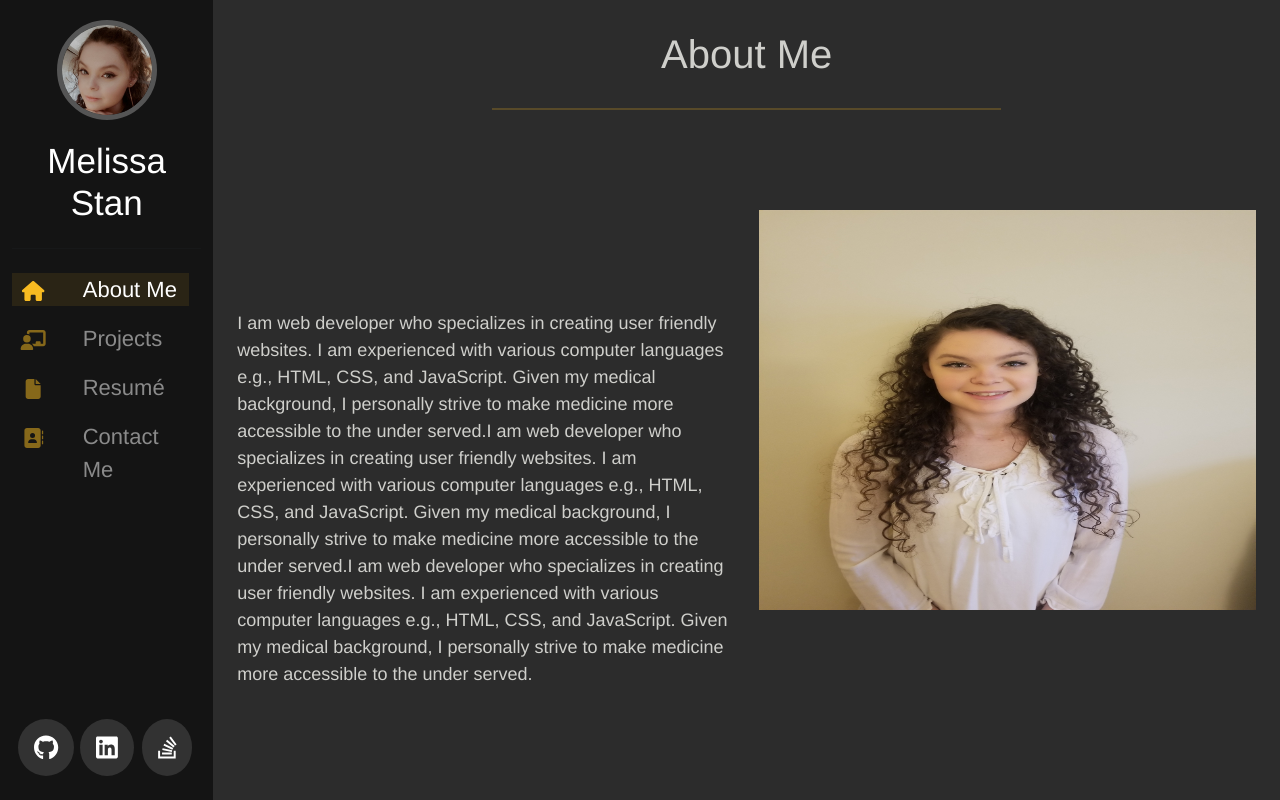
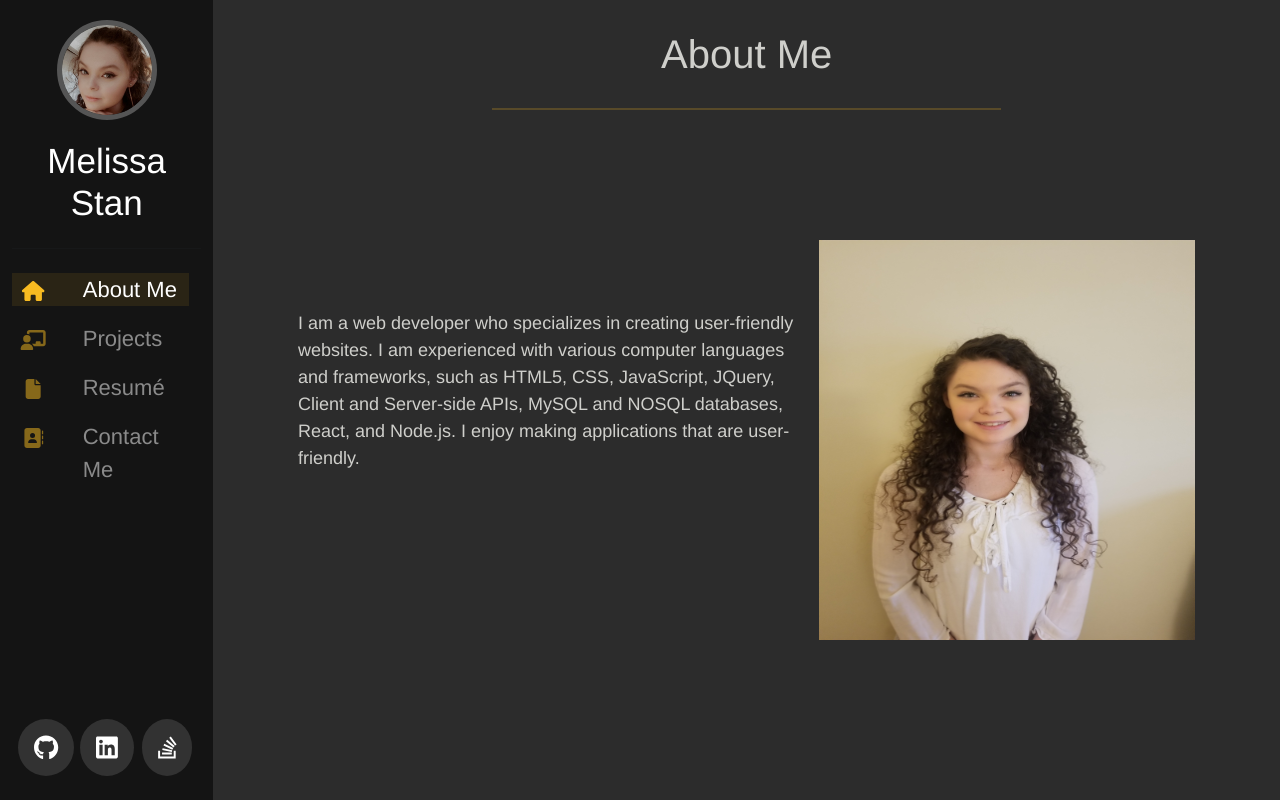
Before and after one commit to mstan19/portfolio-ms, a React (Create React App) app: page / in a window 1280 px wide. Built offline with nearby package versions, Linux system fonts and the light colour scheme.

Commit message:
readme is done

```diff
--- a/src/components/AboutMe.js
+++ b/src/components/AboutMe.js
@@ -8,8 +8,8 @@ function AboutMe() {
       <h1 className='row justify-content-center' id='about-me-title'>About Me</h1>
       <hr id='title-line'></hr>
       <div className='row justify-content-center my-2'>
-        <p className='col-6' id='about-me-text'>I am web developer who specializes in creating user friendly websites. I am experienced with various computer languages e.g., HTML, CSS, and JavaScript. Given my medical background, I personally strive to make medicine  more accessible to the under served.I am web developer who specializes in creating user friendly websites. I am experienced with various computer languages e.g., HTML, CSS, and JavaScript. Given my medical background, I personally strive to make medicine  more accessible to the under served.I am web developer who specializes in creating user friendly websites. I am experienced with various computer languages e.g., HTML, CSS, and JavaScript. Given my medical background, I personally strive to make medicine  more accessible to the under served. </p>
-        <img className='profile-pic col-6' src={profilePic} alt='about-me'/>
+        <p className='col-6' id='about-me-text'>I am a web developer who specializes in creating user-friendly websites. I am experienced with various computer languages and frameworks, such as HTML5, CSS, JavaScript, JQuery, Client and Server-side APIs, MySQL and NOSQL databases, React, and Node.js. I enjoy making applications that are user-friendly. </p>
+        <img className='profile-pic col-6' id='profile-pic' src={profilePic} alt='about-me'/>
       </div>
     </div>
   );
--- a/src/styles/AboutMe.css
+++ b/src/styles/AboutMe.css
@@ -1,7 +1,7 @@
-.profile-pic {
+#profile-pic {
     height: 400px;
     width: 400px;
-    margin-top: 50px;
+    margin-top: 30px;
 }
 
 #about-me-title {
```
Also changed, not shown: src/assets/portfolio-mock-up.png (added), 1 other file (tests, documents, lock files or other folders).
